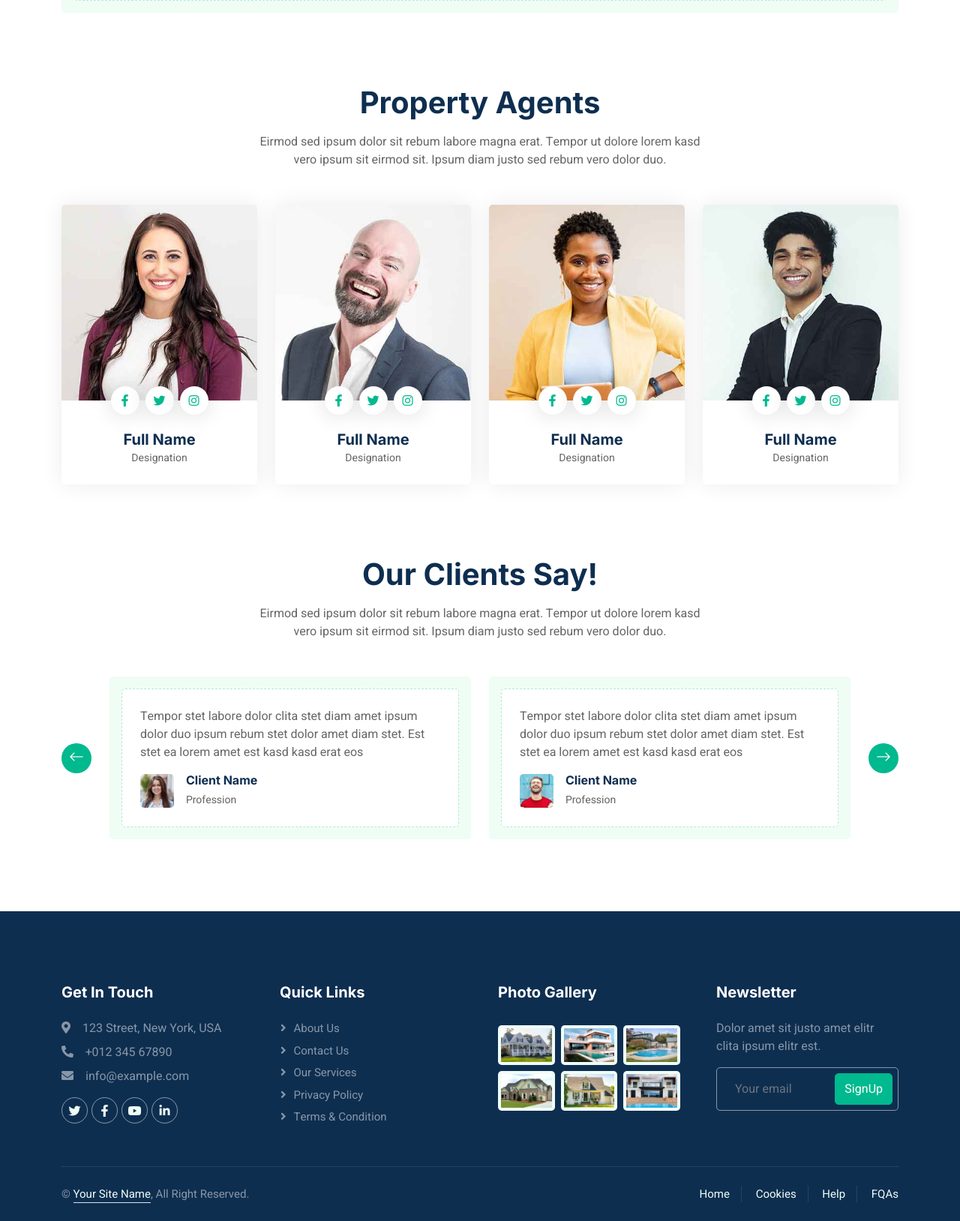
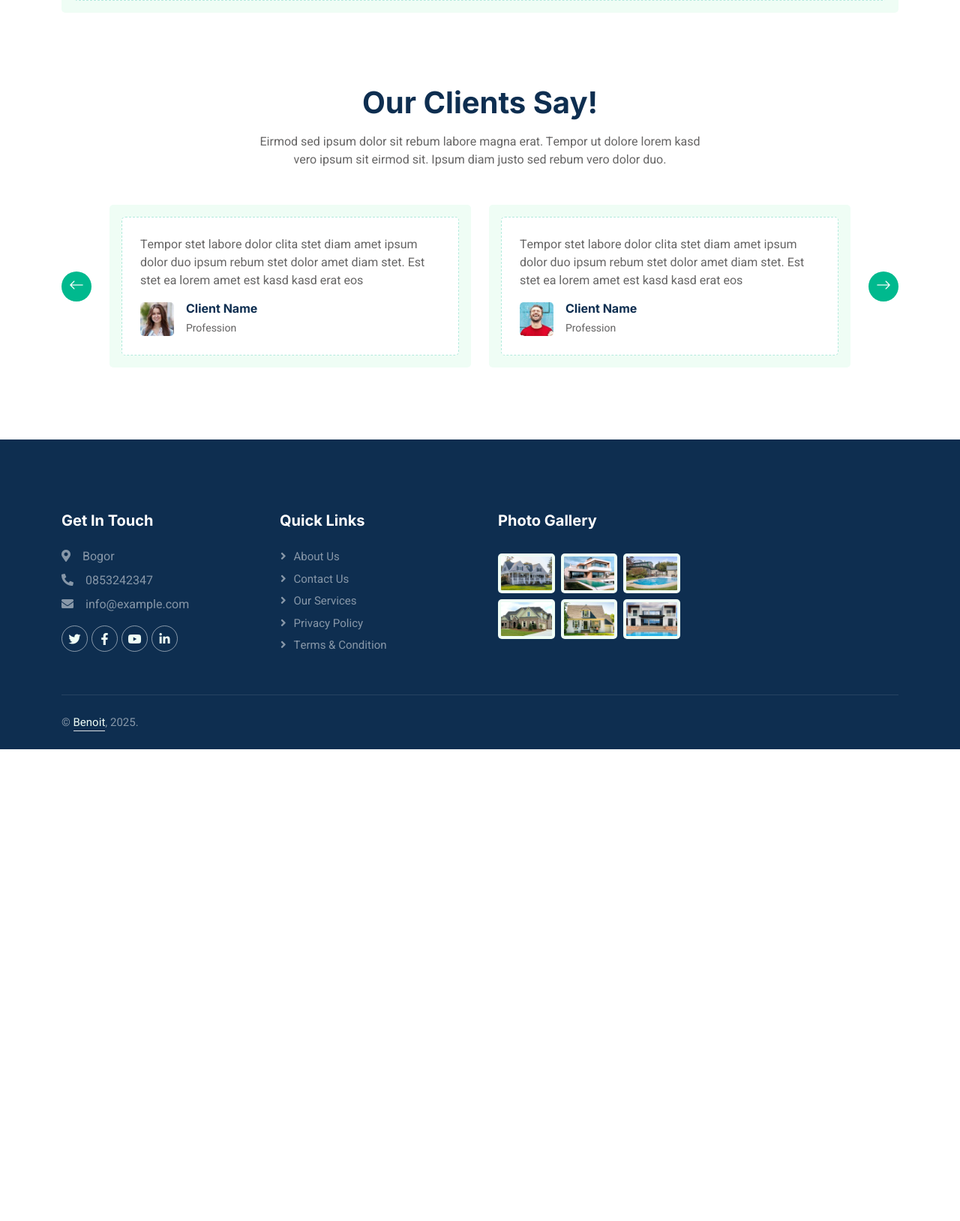
Before and after one commit to Zekisptn/Benoit, a Flask app: page / in a window 1280 px wide. Shown: the part 3867-5495 px from the top of the page at 75% size. After the commit the page ends 4866 px from the top, so only its background shows below. Run offline with Flask 3, Linux system fonts and the light colour scheme; some libraries are stand-ins or nearby versions.

Commit message:
update index & about

```diff
--- a/templates/index.html
+++ b/templates/index.html
@@ -68,7 +68,6 @@
                         </div>
                         <a href="contact.html" class="nav-item nav-link">Contact</a>
                     </div>
-                    <a href="" class="btn btn-primary px-3 d-none d-lg-flex">Add Property</a>
                 </div>
             </nav>
         </div>
@@ -678,7 +677,7 @@
 
 
         <!-- Team Start -->
-        <div class="container-xxl py-5">
+        <!-- <div class="container-xxl py-5">
             <div class="container">
                 <div class="text-center mx-auto mb-5 wow fadeInUp" data-wow-delay="0.1s" style="max-width: 600px;">
                     <h1 class="mb-3">Property Agents</h1>
@@ -751,7 +750,7 @@
                     </div>
                 </div>
             </div>
-        </div>
+        </div> -->
         <!-- Team End -->
 
 
@@ -811,8 +810,8 @@
                 <div class="row g-5">
                     <div class="col-lg-3 col-md-6">
                         <h5 class="text-white mb-4">Get In Touch</h5>
-                        <p class="mb-2"><i class="fa fa-map-marker-alt me-3"></i>123 Street, New York, USA</p>
-                        <p class="mb-2"><i class="fa fa-phone-alt me-3"></i>+012 345 67890</p>
+                        <p class="mb-2"><i class="fa fa-map-marker-alt me-3"></i>Bogor</p>
+                        <p class="mb-2"><i class="fa fa-phone-alt me-3"></i>0853242347</p>
                         <p class="mb-2"><i class="fa fa-envelope me-3"></i>info@example.com</p>
                         <div class="d-flex pt-2">
                             <a class="btn btn-outline-light btn-social" href=""><i class="fab fa-twitter"></i></a>
@@ -852,32 +851,13 @@
                             </div>
                         </div>
                     </div>
-                    <div class="col-lg-3 col-md-6">
-                        <h5 class="text-white mb-4">Newsletter</h5>
-                        <p>Dolor amet sit justo amet elitr clita ipsum elitr est.</p>
-                        <div class="position-relative mx-auto" style="max-width: 400px;">
-                            <input class="form-control bg-transparent w-100 py-3 ps-4 pe-5" type="text" placeholder="Your email">
-                            <button type="button" class="btn btn-primary py-2 position-absolute top-0 end-0 mt-2 me-2">SignUp</button>
-                        </div>
-                    </div>
                 </div>
             </div>
             <div class="container">
                 <div class="copyright">
                     <div class="row">
                         <div class="col-md-6 text-center text-md-start mb-3 mb-md-0">
-                            &copy; <a class="border-bottom" href="#">Your Site Name</a>, All Right Reserved.
-
-							<!--/*** This template is free as long as you keep the footer author's credit link/attribution link/backlink. If you'd like to use the template without the footer author's credit link/attribution link/backlink, you can purchase the Credit Removal License from "https://htmlcodex.com/credit-removal". Thank you for your support. ***/-->
-							<!-- Designed By <a class="border-bottom" href="https://htmlcodex.com">HTML Codex</a> -->
-                        </div>
-                        <div class="col-md-6 text-center text-md-end">
-                            <div class="footer-menu">
-                                <a href="">Home</a>
-                                <a href="">Cookies</a>
-                                <a href="">Help</a>
-                                <a href="">FQAs</a>
-                            </div>
+                            &copy; <a class="border-bottom" href="#">Benoit</a>, 2025.
                         </div>
                     </div>
                 </div>
```
Also changed, not shown: templates/about.html (+2 -7 lines), templates/real-estate-html-template.jpg (deleted).
